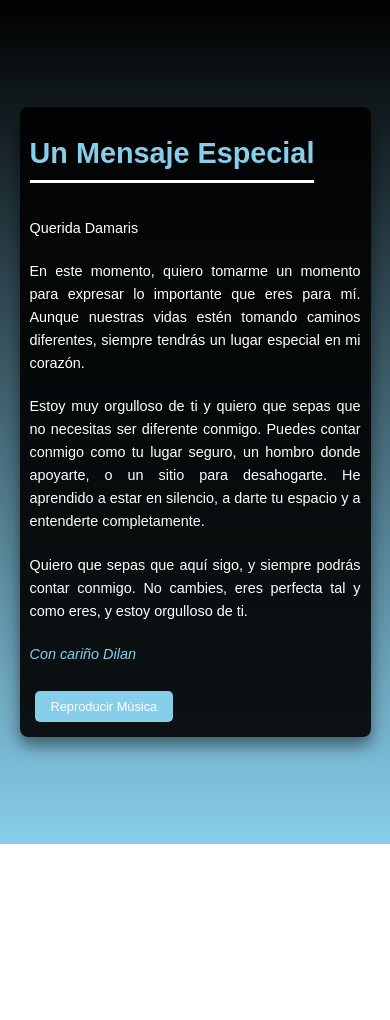
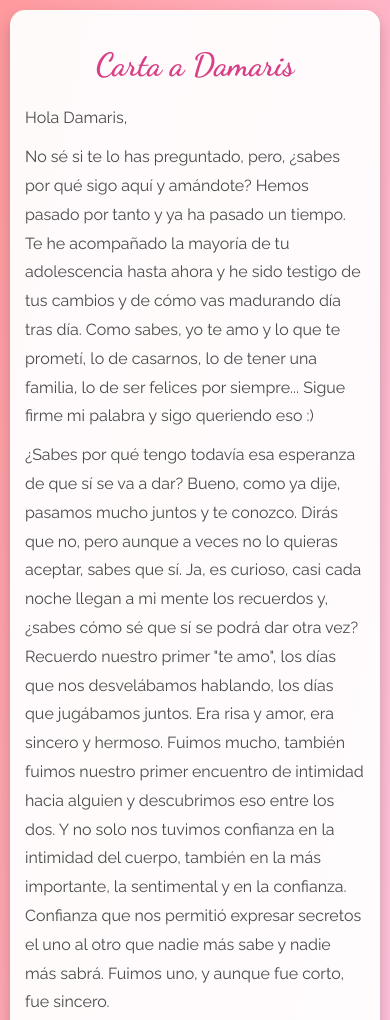
Before and after one commit to web-IG/un_peque-o_detalle..., a plain HTML site: page index.html in a window 390 px wide. Shown: the top 1020 px of the page. Before the commit the page ends 844 px from the top, so only its background shows below. Drawn offline with Linux system fonts and the light colour scheme.

Commit message:
Update index.html

```diff
--- a/index.html
+++ b/index.html
@@ -3,154 +3,82 @@
 <head>
     <meta charset="UTF-8">
     <meta name="viewport" content="width=device-width, initial-scale=1.0">
-    <title>Un Mensaje Especial</title>
+    <title>Carta a Damaris</title>
     <style>
+        @import url('https://fonts.googleapis.com/css2?family=Dancing+Script:wght@400;700&family=Raleway:wght@400;700&display=swap');
+
         body {
-            font-family: 'Arial', sans-serif;
-            background: linear-gradient(to bottom, #000000, #87CEEB);
-            color: #ffffff;
-            text-align: center;
+            font-family: 'Raleway', sans-serif;
+            background: linear-gradient(to bottom right, #ff9a9e, #fecfef);
             margin: 0;
             padding: 0;
-            height: 100vh;
             display: flex;
+            justify-content: center;
             align-items: center;
-            justify-content: center;
-            overflow: hidden;
+            min-height: 100vh;
+            color: #4a4a4a;
         }
+
         .container {
-            background-color: rgba(0, 0, 0, 0.9);
+            background-color: rgba(255, 255, 255, 0.95);
             padding: 20px;
+            margin: 20px;
             border-radius: 15px;
-            max-width: 90%;
+            box-shadow: 0 8px 16px rgba(0, 0, 0, 0.2);
+            max-width: 500px;
             width: 100%;
-            box-shadow: 0 8px 16px rgba(0, 0, 0, 0.5);
-            text-align: left;
             box-sizing: border-box;
         }
+
         h1 {
+            text-align: center;
+            color: #d83f87;
+            font-family: 'Dancing Script', cursive;
             font-size: 2.5em;
             margin-bottom: 20px;
-            color: #87CEEB;
-            border-bottom: 3px solid #ffffff;
-            display: inline-block;
-            padding-bottom: 10px;
-            word-wrap: break-word;
         }
+
         p {
+            line-height: 1.8;
+            margin: 10px 0;
             font-size: 1.1em;
-            line-height: 1.6;
-            margin-bottom: 20px;
-            text-align: justify;
         }
+
         .signature {
+            text-align: right;
             margin-top: 20px;
             font-style: italic;
-            color: #87CEEB;
-            font-size: 1.1em;
-        }
-        .audio-controls {
-            margin-top: 20px;
-        }
-        .audio-controls button {
-            background-color: #87CEEB;
-            color: #ffffff;
-            border: none;
-            border-radius: 5px;
-            padding: 12px 25px;
-            font-size: 1em;
-            cursor: pointer;
-            transition: background-color 0.3s, transform 0.3s;
-            margin: 5px;
-        }
-        .audio-controls button:hover {
-            background-color: #1e90ff;
-            transform: scale(1.05);
-        }
-        .audio-controls button:active {
-            background-color: #1c86ee;
-            transform: scale(0.95);
-        }
-        .audio-controls button:focus {
-            outline: none;
         }
 
-        /* Estilos responsivos */
-        @media (max-width: 768px) {
+        .signature p {
+            margin: 0;
+        }
+
+        @media (max-width: 600px) {
             .container {
                 padding: 15px;
-                border-radius: 10px;
+                margin: 10px;
             }
+
             h1 {
                 font-size: 2em;
             }
+
             p {
                 font-size: 1em;
-            }
-            .signature {
-                font-size: 1em;
-            }
-            .audio-controls button {
-                padding: 10px 20px;
-                font-size: 0.9em;
-            }
-        }
-
-        @media (max-width: 480px) {
-            .container {
-                padding: 10px;
-                border-radius: 8px;
-            }
-            h1 {
-                font-size: 1.8em;
-            }
-            p {
-                font-size: 0.9em;
-            }
-            .signature {
-                font-size: 0.9em;
-            }
-            .audio-controls button {
-                padding: 8px 16px;
-                font-size: 0.8em;
             }
         }
     </style>
 </head>
 <body>
     <div class="container">
-        <h1>Un Mensaje Especial</h1>
-        <p>Querida Damaris</p>
-        <p>En este momento, quiero tomarme un momento para expresar lo importante que eres para mí. Aunque nuestras vidas estén tomando caminos diferentes, siempre tendrás un lugar especial en mi corazón.</p>
-        <p>Estoy muy orgulloso de ti y quiero que sepas que no necesitas ser diferente conmigo. Puedes contar conmigo como tu lugar seguro, un hombro donde apoyarte, o un sitio para desahogarte. He aprendido a estar en silencio, a darte tu espacio y a entenderte completamente.</p>
-        <p>Quiero que sepas que aquí sigo, y siempre podrás contar conmigo. No cambies, eres perfecta tal y como eres, y estoy orgulloso de ti.</p>
-        <p class="signature">Con cariño Dilan</p>
-
-        <div class="audio-controls">
-            <button id="play-btn">Reproducir Música</button>
-            <button id="pause-btn" style="display:none;">Pausar Música</button>
-        </div>
+        <h1>Carta a Damaris</h1>
+        <p>Hola Damaris,</p>
+        <p>No sé si te lo has preguntado, pero, ¿sabes por qué sigo aquí y amándote? Hemos pasado por tanto y ya ha pasado un tiempo. Te he acompañado la mayoría de tu adolescencia hasta ahora y he sido testigo de tus cambios y de cómo vas madurando día tras día. Como sabes, yo te amo y lo que te prometí, lo de casarnos, lo de tener una familia, lo de ser felices por siempre... Sigue firme mi palabra y sigo queriendo eso :)</p>
+        <p>¿Sabes por qué tengo todavía esa esperanza de que sí se va a dar? Bueno, como ya dije, pasamos mucho juntos y te conozco. Dirás que no, pero aunque a veces no lo quieras aceptar, sabes que sí. Ja, es curioso, casi cada noche llegan a mi mente los recuerdos y, ¿sabes cómo sé que sí se podrá dar otra vez? Recuerdo nuestro primer "te amo", los días que nos desvelábamos hablando, los días que jugábamos juntos. Era risa y amor, era sincero y hermoso. Fuimos mucho, también fuimos nuestro primer encuentro de intimidad hacia alguien y descubrimos eso entre los dos. Y no solo nos tuvimos confianza en la intimidad del cuerpo, también en la más importante, la sentimental y en la confianza. Confianza que nos permitió expresar secretos el uno al otro que nadie más sabe y nadie más sabrá. Fuimos uno, y aunque fue corto, fue sincero.</p>
+        <p>Y sabes, a veces creo que ese sentimiento en ti no se fue, solo se minimizó o pasó a segundo plano. A veces pienso que ese sentimiento te llega cuando estás sola o triste. Tú lo llamarás confusión y apego, pero en realidad es el amor que nunca se fue, solo se reprimió por el dolor y los problemas. ¿Sabes por qué pienso eso? Bueno, esa noche que tocamos temas profundos y nos dijimos los más íntimos secretos, cuando cambiamos de tema, no recuerdo bien qué fue lo que te dije, pero sé que tocó tu corazón. Porque de la nada dijiste "Ay, te amo", pero más expresivo y hermoso claro, y después te alegraste porque dijiste "Ya estoy sanando porque ese 'te amo' sí lo sentí, no sé, salió de la nada". Y te pusiste alegre y sentimental, y te dije "Me dejas ayudarte a sanar, mi amor, que no importa, yo te ayudaré, solo necesitas dejar que te ayude", y esa vez sí reconociste y aceptaste. Y fue cuando renació ese sentimiento. Por eso sigo, sé que está por ahí ese sentimiento, y aquí estoy yo con el mío. Te amo y aunque no te dejes amar ahora, si me das de nuevo tu corazón, prometo curar cada parte de él y hacerte feliz como sé porque te conozco, Damaris. No quiero compartir mis secretos, intimidad o confianza con nadie más.</p>
+        <p class="signature">Gracias por tanto.</p>
+        <p class="signature">Atentamente, Dilan, un chico sinceramente enamorado :)</p>
     </div>
-
-    <audio id="background-music">
-        <source src="musica.mp3" type="audio/mpeg">
-        Tu navegador no soporta el elemento de audio.
-    </audio>
-
-    <script>
-        document.getElementById('play-btn').addEventListener('click', function() {
-            var audio = document.getElementById('background-music');
-            audio.play();
-            this.style.display = 'none';
-            document.getElementById('pause-btn').style.display = 'inline';
-        });
-
-        document.getElementById('pause-btn').addEventListener('click', function() {
-            var audio = document.getElementById('background-music');
-            audio.pause();
-            this.style.display = 'none';
-            document.getElementById('play-btn').style.display = 'inline';
-        });
-    </script>
 </body>
 </html>
```
